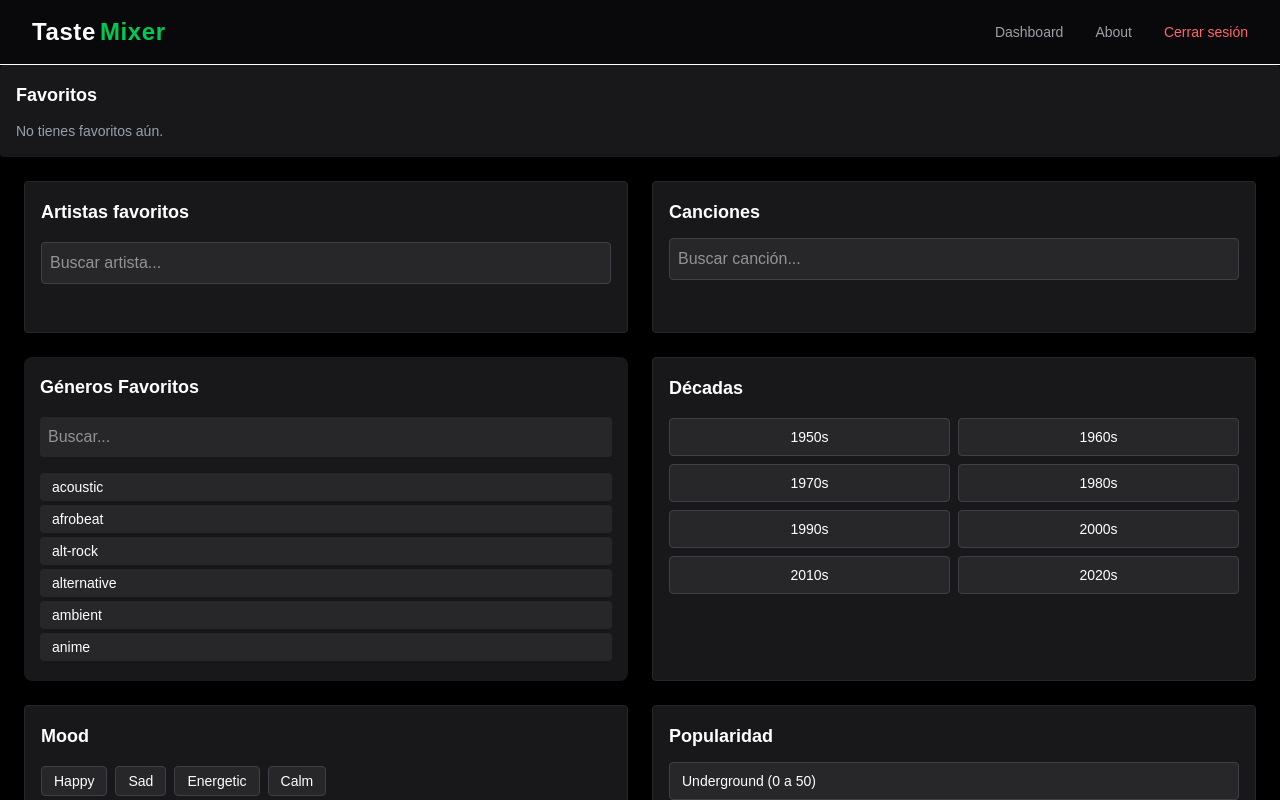
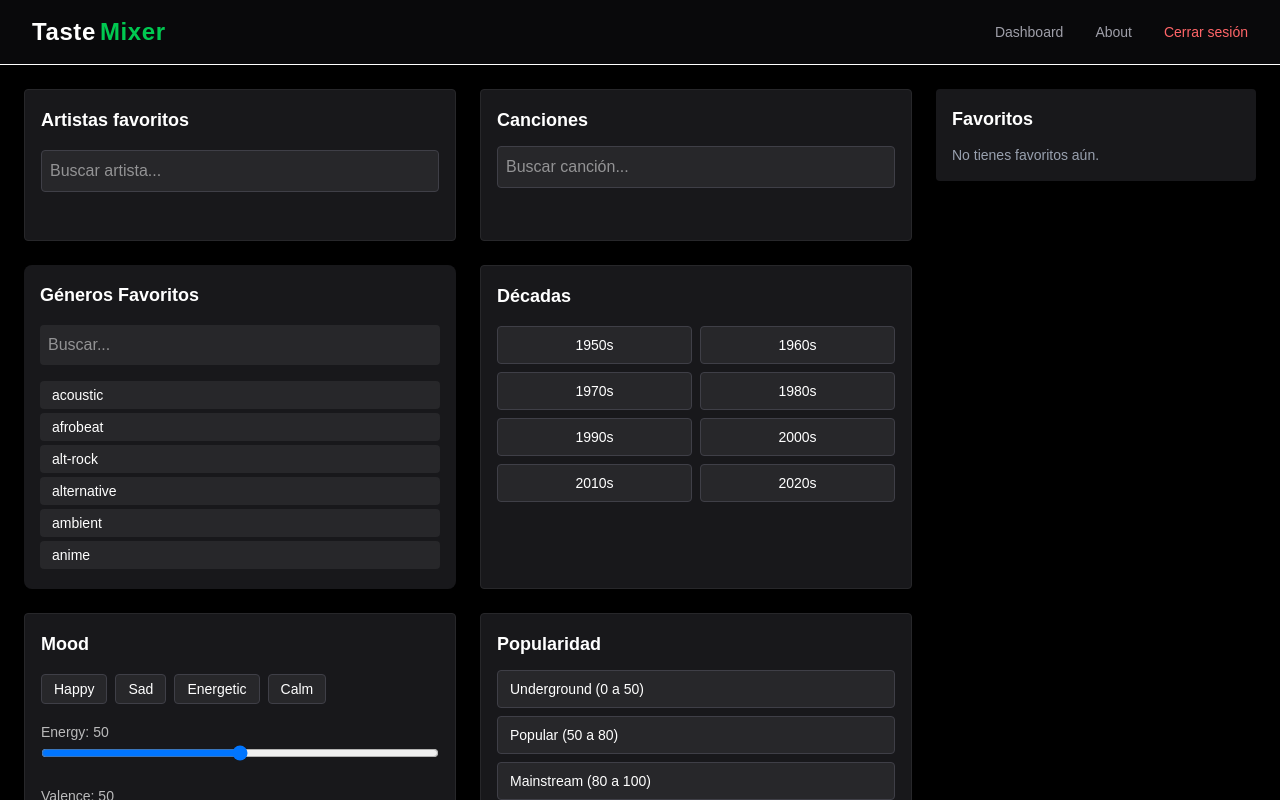
Before and after one commit to MatiasSvriz/spotify-taste-mixer, a Next.js app: page /dashboard in a window 1280 px wide. Shown: the top 800 px of the page. Built offline with nearby package versions, Linux system fonts and the light colour scheme.

Commit message:
Corregimos layout de la aplicación, añadimos pagina about y corregimos FavoritesPanel.jsx para que no existan errores con local storage

```diff
--- /dev/null
+++ b/src/app/about/page.js
@@ -0,0 +1,30 @@
+"use client";
+
+import Header from "../components/Header";
+
+export default function About() {
+  return (
+    <div className="min-h-screen bg-black text-white flex flex-col">
+
+      {/* HEADER */}
+      <Header />
+
+      {/* CONTENIDO PRINCIPAL */}
+      <div className="flex-1 flex items-center justify-center p-8"  >
+        <div className="max-w-xl text-center space-y-6">
+
+          <h1 className="text-4xl font-bold">
+            Sobre <span className="text-green-500">TasteMixer</span>
+          </h1>
+
+          <p className="text-gray-300 text-lg leading-relaxed">
+            TasteMixer es una aplicación creada para mezclar tu gusto musical
+            y generar playlists personalizadas utilizando la Spotify Web API.
+          </p>
+
+        </div>
+      </div>
+
+    </div>
+  );
+}
--- a/src/app/components/FavoritesPanel.jsx
+++ b/src/app/components/FavoritesPanel.jsx
@@ -1,6 +1,20 @@
 "use client";
 
-export default function FavoritesPanel({ favorites = [], toggleFavorite }) {
+import { useEffect, useState } from "react";
+
+export default function FavoritesPanel() {
+  const [favorites, setFavorites] = useState([]);
+
+  useEffect(() => {
+    setFavorites(JSON.parse(localStorage.getItem("favorite_tracks") || "[]"));
+  }, []);
+
+  const removeFavorite = (track) => {
+    const updated = favorites.filter(f => f.id !== track.id);
+    setFavorites(updated);
+    localStorage.setItem("favorite_tracks", JSON.stringify(updated));
+  };
+
   return (
     <div className="bg-zinc-900 p-4 rounded space-y-3">
       <h2 className="text-lg font-semibold">Favoritos</h2>
@@ -10,19 +24,12 @@ export default function FavoritesPanel({ favorites = [], toggleFavorite }) {
       )}
 
       {favorites.map(f => (
-        <div
-          key={f.id}
-          className="flex items-center gap-3 bg-zinc-800 p-2 rounded"
-        >
-          <img
-            src={f.album?.images?.[0]?.url}
-            className="w-10 h-10 rounded"
-          />
-
+        <div key={f.id} className="flex items-center gap-3 bg-zinc-800 p-2 rounded">
+          <img src={f.album?.images?.[0]?.url} className="w-10 h-10 rounded" alt="" />
           <span className="flex-1 truncate">{f.name}</span>
 
           <button
-            onClick={() => toggleFavorite(f)}
+            onClick={() => removeFavorite(f)}
             className="text-red-500 hover:text-red-400 text-xl"
           >
             ✕
--- a/src/app/dashboard/page.js
+++ b/src/app/dashboard/page.js
@@ -1,6 +1,6 @@
 "use client";
 
-import { useState } from "react";
+import { useState, useEffect } from "react";
 import { generatePlaylist } from "../../lib/spotify";
 
 import Header from "../components/Header";
@@ -14,8 +14,6 @@ import PlaylistDisplay from "../components/PlaylistDisplay";
 import FavoritesPanel from "../components/FavoritesPanel";
 
 export default function Dashboard() {
-
-  // ESTADOS NECESARIOS
 
   const [selectedArtists, setSelectedArtists] = useState([]);
   const [selectedTracks, setSelectedTracks] = useState([]);
@@ -72,43 +70,25 @@ export default function Dashboard() {
   };
 
   return (
-    <div className="min-h-screen bg-black text-white">
+    <div className="min-h-screen bg-black text-white flex flex-col">
+
       <Header />
 
-      <FavoritesPanel
-        favorites={favorites}
-        toggleFavorite={toggleFavorite}
-      />
+      <div className="flex flex-col lg:flex-row p-6 gap-6">
 
-      <div className="p-6 space-y-8">
+        <div className="flex-1 space-y-8">
 
           <div className="grid grid-cols-1 md:grid-cols-2 gap-6">
 
-          <ArtistWidget
-            selectedItems={selectedArtists}
-            onSelect={setSelectedArtists}
-          />
-          <TrackWidget
-            selectedItems={selectedTracks}
-            onSelect={setSelectedTracks}
-          />
-          <GenreWidget
-            selectedItems={selectedGenres}
-            onSelect={setSelectedGenres}
-            limit={5}
-          />
-          <DecadeWidget
-            selectedItems={selectedDecades}
-            onSelect={setSelectedDecades}
-          />
-          <MoodWidget
-            selectedItems={selectedMood}
-            onSelect={setSelectedMood}
-          />
-          <PopularityWidget
-            selectedItems={popularity}
-            onSelect={setPopularity}
-          />
+            <ArtistWidget selectedItems={selectedArtists} onSelect={setSelectedArtists} />
+            <TrackWidget selectedItems={selectedTracks} onSelect={setSelectedTracks} />
+
+            <GenreWidget selectedItems={selectedGenres} onSelect={setSelectedGenres} limit={5} />
+            <DecadeWidget selectedItems={selectedDecades} onSelect={setSelectedDecades} />
+
+            <MoodWidget selectedItems={selectedMood} onSelect={setSelectedMood} />
+            <PopularityWidget selectedItems={popularity} onSelect={setPopularity} />
+
           </div>
 
           <div className="flex justify-center">
@@ -120,14 +100,15 @@ export default function Dashboard() {
             </button>
           </div>
 
-        <PlaylistDisplay
-          playlist={playlist}
-          setPlaylist={setPlaylist}
-          onRegenerate={generate}
-          onAddMore={addMore}
-          favorites={favorites}
-          toggleFavorite={toggleFavorite}
-        />
+          <PlaylistDisplay playlist={playlist} setPlaylist={setPlaylist}
+              onRegenerate={generate} onAddMore={addMore} favorites={favorites} toggleFavorite={toggleFavorite} />
+
+        </div>
+
+        <div className="lg:w-80 w-full">
+          <FavoritesPanel />
+        </div>
+
       </div>
     </div>
   );
```
Lines whose indentation alone changed are shown as unchanged.
